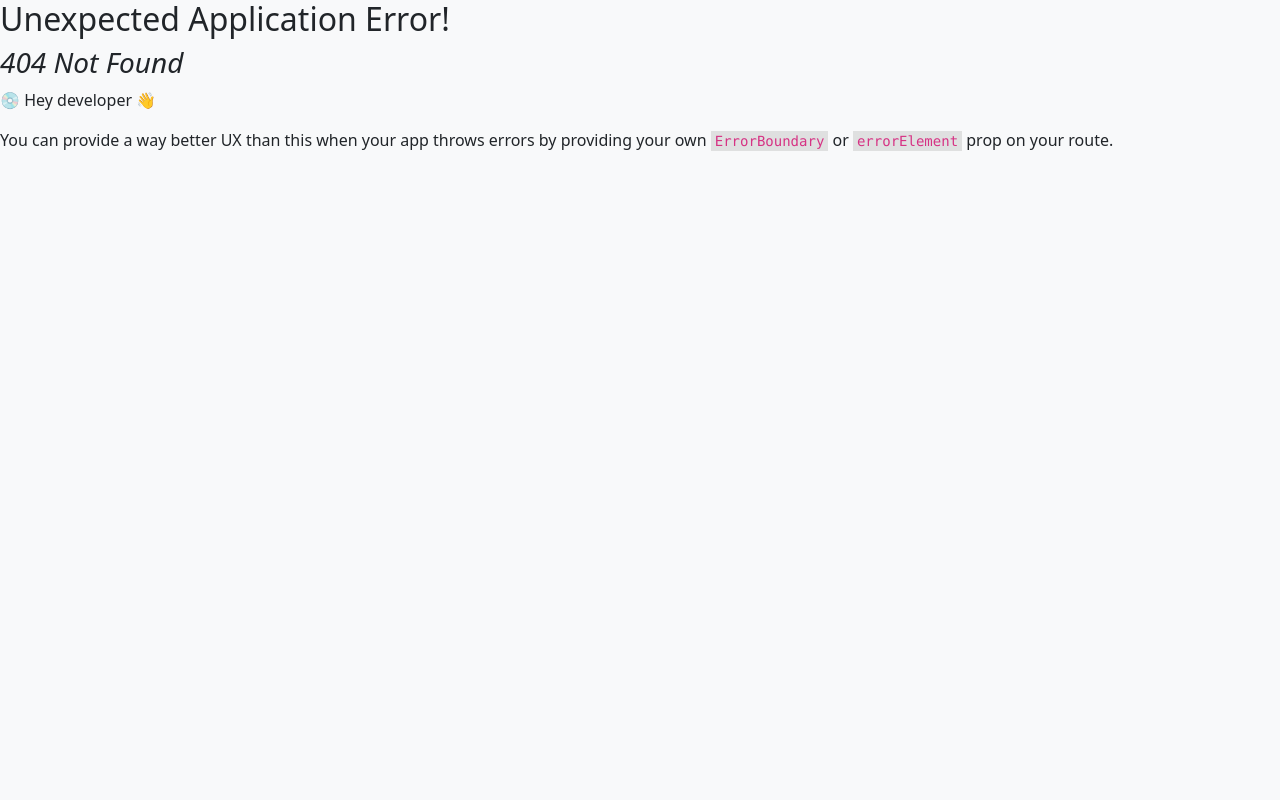
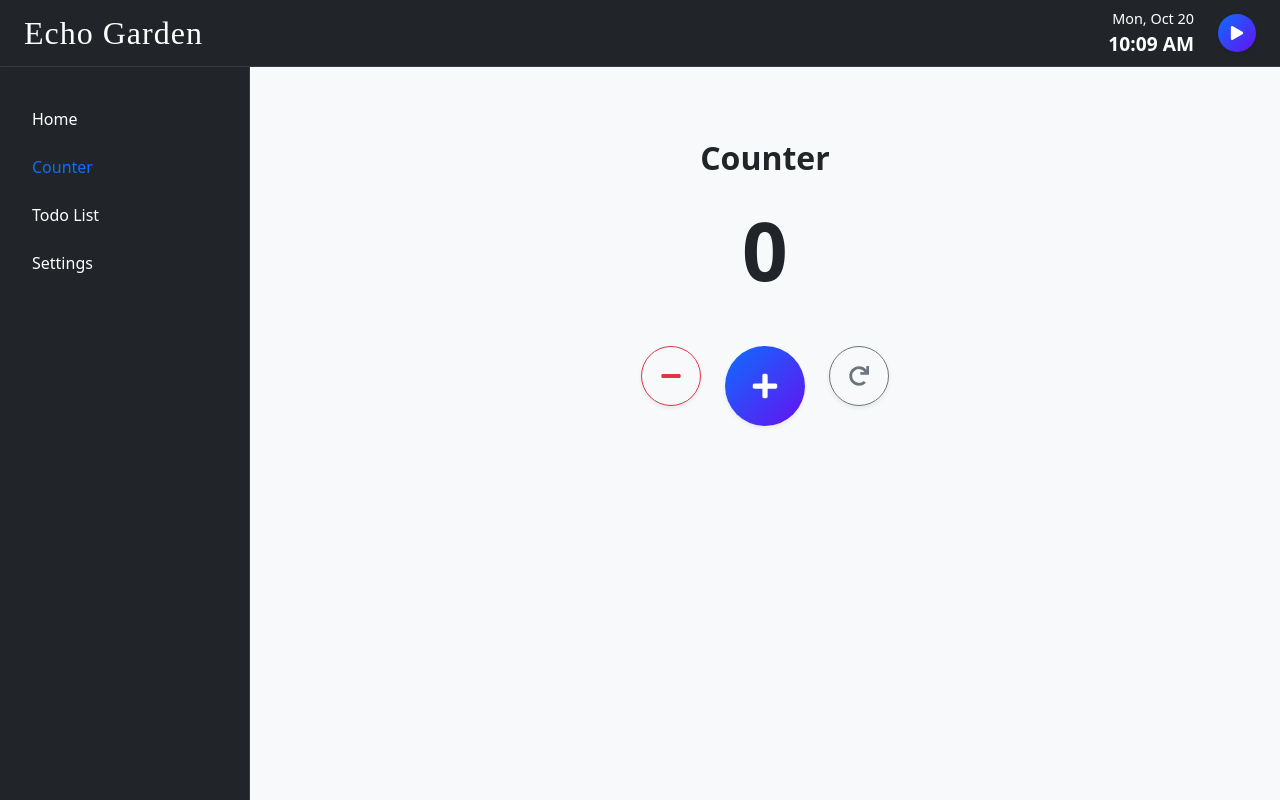
Before and after one commit to grigoris24/echo-garden, a React (Vite) app: page /counter in a window 1280 px wide. Before the commit this address had no page. Built offline with nearby package versions, Linux system fonts and the light colour scheme.

Commit message:
New apps

```diff
--- a/src/Layout.jsx
+++ b/src/Layout.jsx
@@ -1,10 +1,11 @@
-import { Outlet, Link } from "react-router-dom"
-import { useState, useRef } from "react"
+import { Outlet, NavLink } from "react-router-dom"
+import { useState, useRef, useEffect } from "react"
 import { FaPlay, FaPause } from "react-icons/fa"
 
 export default function Layout() {
   const [radioUrl, setRadioUrl] = useState("https://radiostreaming.ert.gr/ert-zeppelin")
   const [isPlaying, setIsPlaying] = useState(false)
+  const [time, setTime] = useState(new Date())
   const audioRef = useRef(null)
 
   const togglePlay = () => {
@@ -17,15 +18,26 @@ export default function Layout() {
     setIsPlaying(!isPlaying)
   }
 
+  useEffect(() => {
+    const timer = setInterval(() => setTime(new Date()), 1000)
+    return () => clearInterval(timer)
+  }, [])
+
+  const formattedTime = time.toLocaleTimeString([], { hour: "2-digit", minute: "2-digit" })
+  const formattedDate = time.toLocaleDateString([], { weekday: "short", month: "short", day: "numeric" })
+
   return (
     <div className="d-flex flex-column vh-100">
       <header className="bg-dark text-white px-4 py-2 d-flex justify-content-between align-items-center shadow-sm">
-        <h2
-          style={{ fontFamily: "Bangle-Normal", letterSpacing: "1px" }}
-          className="mb-0"
-        >
+        <h2 style={{ fontFamily: "Bangle-Normal", letterSpacing: "1px" }} className="mb-0">
           Echo Garden
         </h2>
+
+        <div className="d-flex align-items-center gap-4">
+          <div className="text-end">
+            <div style={{ fontSize: "0.9rem" }}>{formattedDate}</div>
+            <div style={{ fontSize: "1.2rem", fontWeight: "bold" }}>{formattedTime}</div>
+          </div>
 
           <div className="d-flex align-items-center gap-3">
             <audio ref={audioRef} src={radioUrl} preload="none" />
@@ -37,20 +49,48 @@ export default function Layout() {
               {isPlaying ? <FaPause /> : <FaPlay />}
             </button>
           </div>
+        </div>
       </header>
 
       <div className="d-flex flex-grow-1">
-        <aside
-          className="bg-dark text-white p-3 d-flex flex-column shadow-sm"
-          style={{ width: "250px" }}
+        <aside className="bg-dark text-white p-3 d-flex flex-column shadow-sm" style={{ width: "250px" }}>
+          <nav className="nav flex-column mt-3">
+            <NavLink
+              to="/"
+              end
+              className={({ isActive }) =>
+                `nav-link mb-2 ${isActive ? "active-link" : "text-white"}`
+              }
             >
-          <nav className="nav flex-column mt-3">
-            <Link to="/" className="nav-link text-white mb-2 hover-link">
               Home
-            </Link>
-            <Link to="/settings" className="nav-link text-white mb-2 hover-link">
+            </NavLink>
+
+            <NavLink
+              to="/counter"
+              className={({ isActive }) =>
+                `nav-link mb-2 ${isActive ? "active-link" : "text-white"}`
+              }
+            >
+              Counter
+            </NavLink>
+
+            <NavLink
+              to="/todo"
+              className={({ isActive }) =>
+                `nav-link mb-2 ${isActive ? "active-link" : "text-white"}`
+              }
+            >
+              Todo List
+            </NavLink>
+
+            <NavLink
+              to="/settings"
+              className={({ isActive }) =>
+                `nav-link mb-2 ${isActive ? "active-link" : "text-white"}`
+              }
+            >
               Settings
-            </Link>
+            </NavLink>
           </nav>
         </aside>
 
--- /dev/null
+++ b/src/pages/Counter.jsx
@@ -0,0 +1,56 @@
+import { useState } from "react"
+import { motion } from "framer-motion"
+import { FaPlus, FaMinus, FaRedo } from "react-icons/fa"
+
+export default function Counter() {
+  const [count, setCount] = useState(0)
+
+  return (
+    <div className="container py-5 text-center">
+      <motion.h2
+        className="mb-4 fw-bold"
+        initial={{ opacity: 0, y: -10 }}
+        animate={{ opacity: 1, y: 0 }}
+        transition={{ duration: 0.5 }}
+      >
+        Counter
+      </motion.h2>
+
+      <motion.div
+        key={count}
+        className="display-1 mb-5 fw-semibold"
+        initial={{ scale: 0.8, opacity: 0 }}
+        animate={{ scale: 1, opacity: 1 }}
+        transition={{ type: "spring", stiffness: 200 }}
+      >
+        {count}
+      </motion.div>
+
+      <div className="d-flex justify-content-center gap-4">
+        <button
+          className="btn btn-outline-danger rounded-circle d-flex align-items-center justify-content-center shadow-sm"
+          style={{ width: "60px", height: "60px" }}
+          onClick={() => setCount(count - 1)}
+        >
+          <FaMinus size={22} />
+        </button>
+
+        <button
+          className="btn btn-primary rounded-circle d-flex align-items-center justify-content-center shadow-sm"
+          style={{ width: "80px", height: "80px" }}
+          onClick={() => setCount(count + 1)}
+        >
+          <FaPlus size={28} />
+        </button>
+
+        <button
+          className="btn btn-outline-secondary rounded-circle d-flex align-items-center justify-content-center shadow-sm"
+          style={{ width: "60px", height: "60px" }}
+          onClick={() => setCount(0)}
+        >
+          <FaRedo size={20} />
+        </button>
+      </div>
+    </div>
+  )
+}
--- a/src/pages/Home.jsx
+++ b/src/pages/Home.jsx
@@ -1,35 +1,49 @@
+import { Link } from "react-router-dom"
+
 export default function Home() {
   const projects = [
     {
-      title: "-",
-      description: "-",
-      link: "-"
+      title: "Counter",
+      description: "A sleek interactive counter with animations and rounded controls.",
+      link: "/counter"
     },
-
+    {
+      title: "Todo List",
+      description: "A persistent task tracker using localStorage to remember your tasks.",
+      link: "/todo"
+    },
+    {
+      title: "Settings",
+      description: "Change your web radio station URL and personalize your experience.",
+      link: "/settings"
+    }
   ]
 
   return (
-    <div className="container">
-      <h1 style={{ fontFamily: "Bangle-Normal" }} className="mb-4">Welcome to Echo Garden</h1>
+    <div className="container py-4">
+      <h1
+        style={{ fontFamily: "Bangle-Normal" }}
+        className="mb-3 fw-bold"
+      >
+        Welcome to Echo Garden
+      </h1>
       <p className="text-muted mb-5">
-        A collection of web apps and projects I’ve built.
+        A growing collection of small, functional web apps built with React.
       </p>
 
       <div className="row">
         {projects.map((project, index) => (
           <div key={index} className="col-md-6 col-lg-4 mb-4">
-            <div className="card h-100 shadow-sm border-0">
+            <div className="card h-100 shadow-sm border-0 hover-card">
               <div className="card-body d-flex flex-column">
                 <h5 className="card-title">{project.title}</h5>
                 <p className="card-text text-muted flex-grow-1">{project.description}</p>
-                <a
-                  href={project.link}
-                  target="_blank"
-                  rel="noreferrer"
+                <Link
+                  to={project.link}
                   className="btn btn-primary mt-auto"
                 >
-                  View Project
-                </a>
+                  Open
+                </Link>
               </div>
             </div>
           </div>
--- /dev/null
+++ b/src/pages/Todo.jsx
@@ -0,0 +1,85 @@
+import { useState, useEffect } from "react"
+import { FaTrash, FaPlus } from "react-icons/fa"
+
+export default function Todo() {
+  const [tasks, setTasks] = useState([])
+  const [newTask, setNewTask] = useState("")
+
+  useEffect(() => {
+    const saved = localStorage.getItem("tasks")
+    if (saved) setTasks(JSON.parse(saved))
+  }, [])
+
+  useEffect(() => {
+    localStorage.setItem("tasks", JSON.stringify(tasks))
+  }, [tasks])
+
+  const addTask = (e) => {
+    e.preventDefault()
+    if (!newTask.trim()) return
+    const task = { id: Date.now(), text: newTask.trim(), done: false }
+    setTasks([task, ...tasks])
+    setNewTask("")
+  }
+
+  const toggleTask = (id) => {
+    setTasks(
+      tasks.map((t) =>
+        t.id === id ? { ...t, done: !t.done } : t
+      )
+    )
+  }
+
+  const deleteTask = (id) => {
+    setTasks(tasks.filter((t) => t.id !== id))
+  }
+
+  return (
+    <div className="container py-4">
+      <h2 className="fw-bold mb-4 text-center">Todo List</h2>
+
+      <form onSubmit={addTask} className="d-flex justify-content-center mb-4">
+        <input
+          type="text"
+          className="form-control w-50 me-2 shadow-sm"
+          placeholder="Add a new task..."
+          value={newTask}
+          onChange={(e) => setNewTask(e.target.value)}
+        />
+        <button className="btn btn-primary d-flex align-items-center gap-1">
+          <FaPlus /> Add
+        </button>
+      </form>
+
+      {tasks.length === 0 ? (
+        <p className="text-center text-muted">No tasks yet.</p>
+      ) : (
+        <ul className="list-group shadow-sm">
+          {tasks.map((task) => (
+            <li
+              key={task.id}
+              className="list-group-item d-flex justify-content-between align-items-center"
+            >
+              <span
+                onClick={() => toggleTask(task.id)}
+                style={{
+                  textDecoration: task.done ? "line-through" : "none",
+                  color: task.done ? "gray" : "black",
+                  cursor: "pointer",
+                }}
+              >
+                {task.text}
+              </span>
+              <button
+                className="btn btn-sm btn-outline-danger"
+                onClick={() => deleteTask(task.id)}
+              >
+                <FaTrash />
+              </button>
+            </li>
+          ))}
+        </ul>
+      )}
+    </div>
+  )
+}
```
Also changed, not shown: src/main.jsx (+6 -3 lines). Lines whose indentation alone changed are shown as unchanged.
